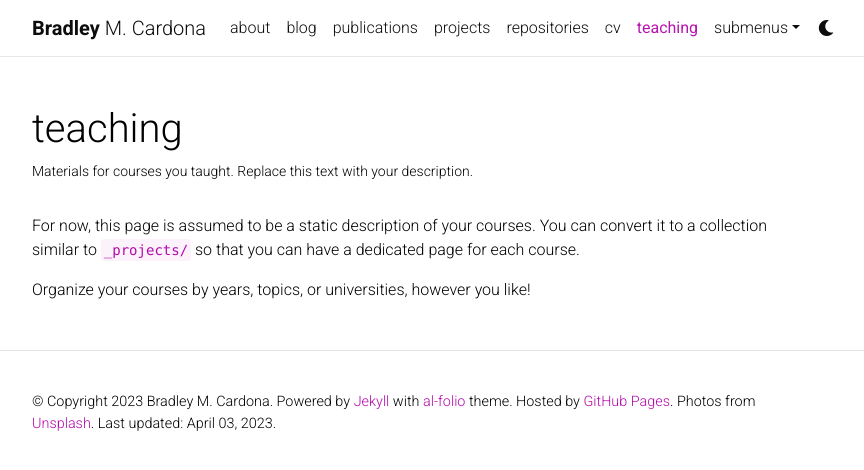
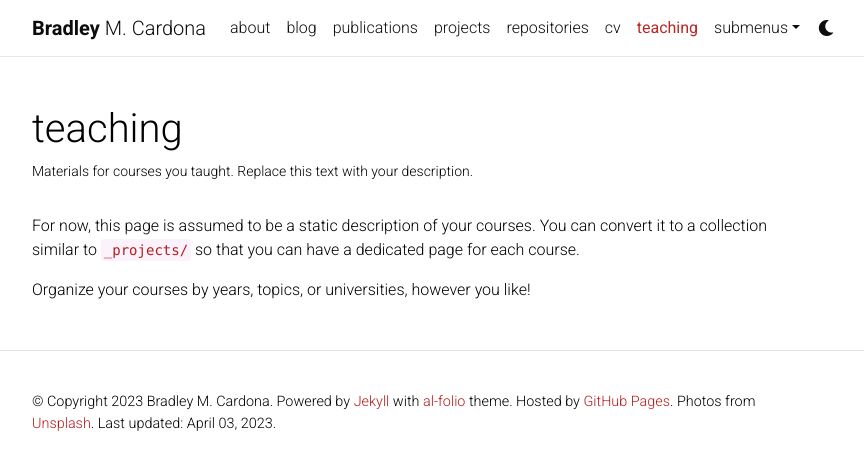
Before and after one commit to BMCARDONA/bmcardona.github.io, a Jekyll site: the page built from _pages/teaching.md, in a window 1280 px wide. Shown: the top 470 px of the page, without its empty margins (223-1087 px from the left). Built offline with Jekyll 4.4.1, drawn with Linux system fonts in a browser that asks for light colours; comment, search, counter and statistics services are not loaded; a style sheet for code colours, icons or effects is not loaded.

Commit message:
change color

```diff
--- a/_sass/_themes.scss
+++ b/_sass/_themes.scss
@@ -7,7 +7,7 @@
   --global-code-bg-color: #{$code-bg-color-light};
   --global-text-color: #{$black-color};
   --global-text-color-light: #{$grey-color};
-  --global-theme-color: #{$purple-color};
+  --global-theme-color: #{$red-color-dark};
   --global-hover-color: #{$purple-color};
   --global-footer-bg-color: #{$grey-color-dark};
   --global-footer-text-color: #{$grey-color-light};
```
